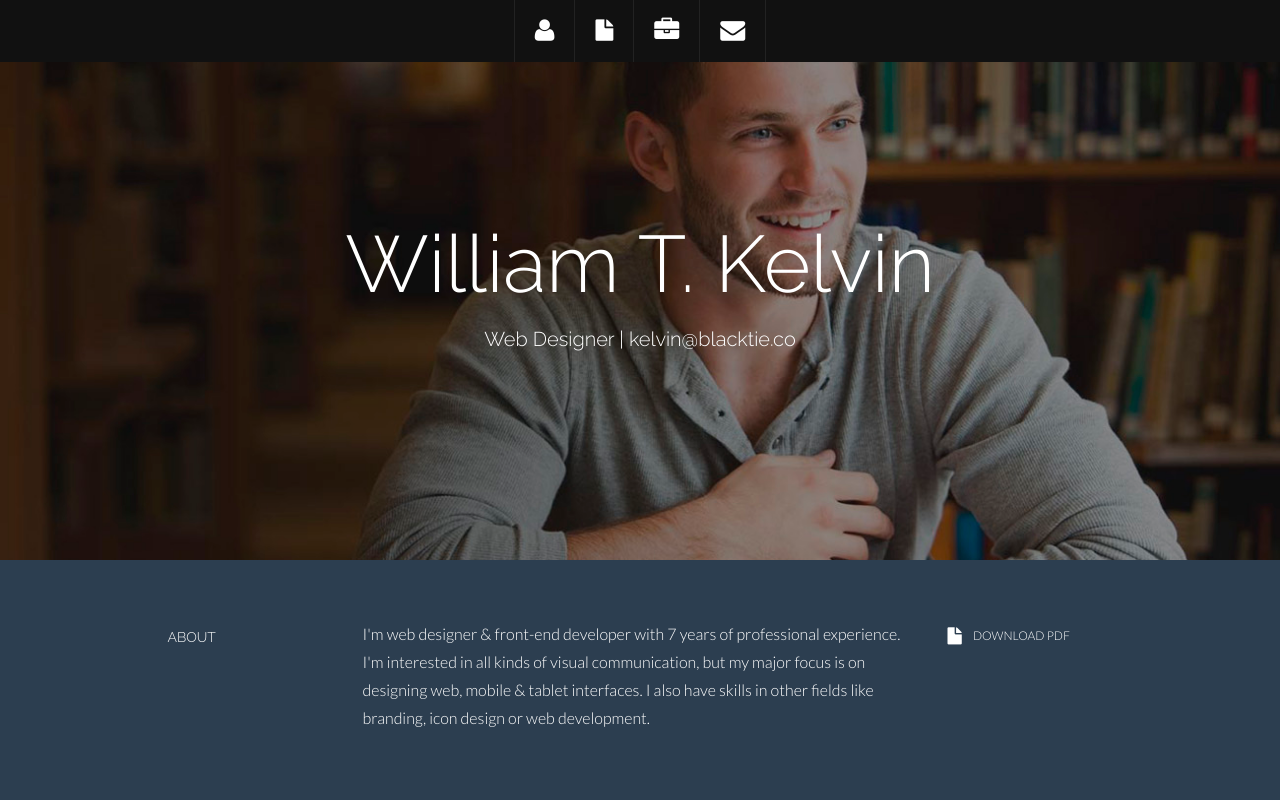
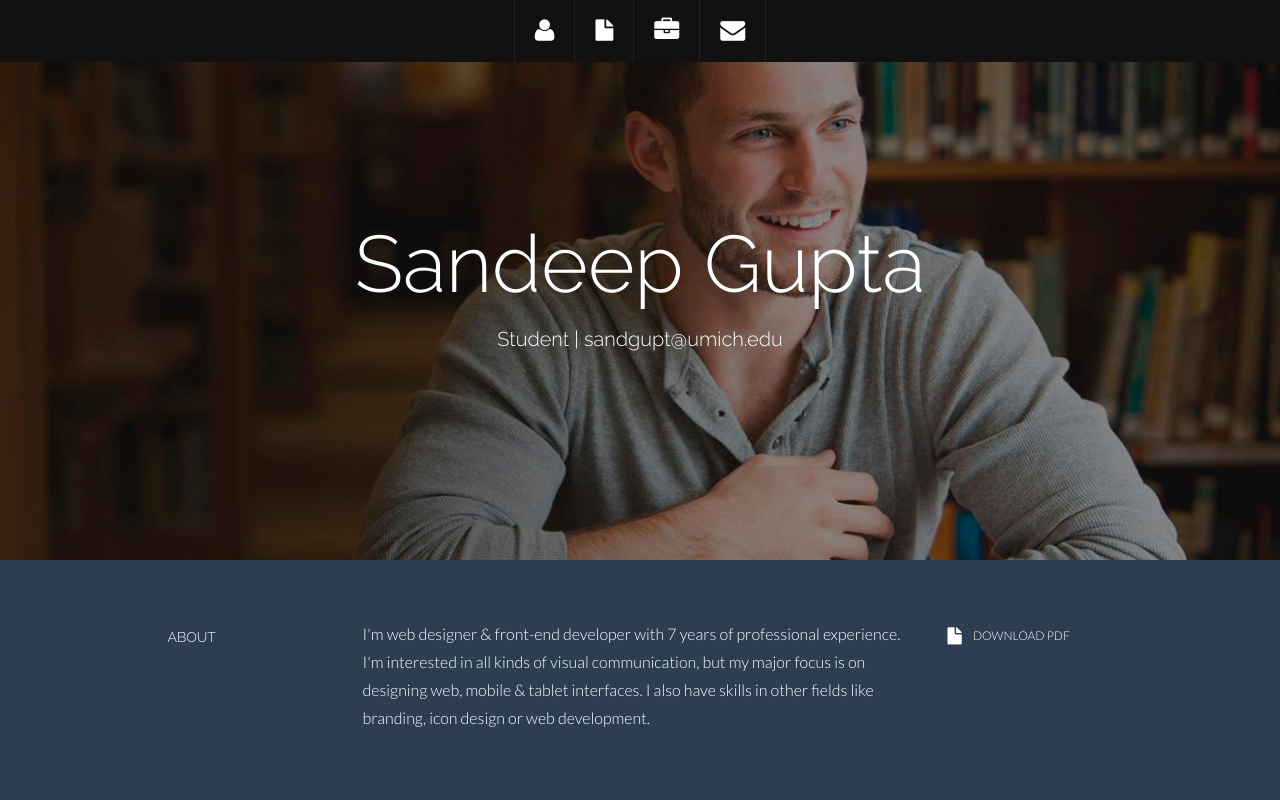
Before and after one commit to sgupta654/sgupta654.github.io, a plain HTML site: page index.html in a window 1280 px wide. Shown: the top 800 px of the page. Drawn offline with Linux system fonts and the light colour scheme.

Commit message:
Small changes to index.html

```diff
--- a/index.html
+++ b/index.html
@@ -7,7 +7,7 @@
     <meta name="author" content="">
     <link rel="shortcut icon" href="views/ico/favicon.png">
 
-    <title>Kelvin - Bootstrap 3 Resume Theme</title>
+    <title>Sandeep Gupta</title>
 
     <!-- Bootstrap core CSS -->
     <link href="views/css/bootstrap.css" rel="stylesheet">
@@ -58,8 +58,8 @@
 		<div class="container">
 			<div class="row centered">
 				<div class="col-lg-12">
-					<h1>William T. Kelvin</h1>
-					<h3>Web Designer | kelvin@blacktie.co</h3>
+					<h1>Sandeep Gupta</h1>
+					<h3>Student | sandgupt@umich.edu</h3>
 				</div><!--/.col-lg-12 -->
 			</div><!--/.row -->
 		</div><!--/.container -->
```
